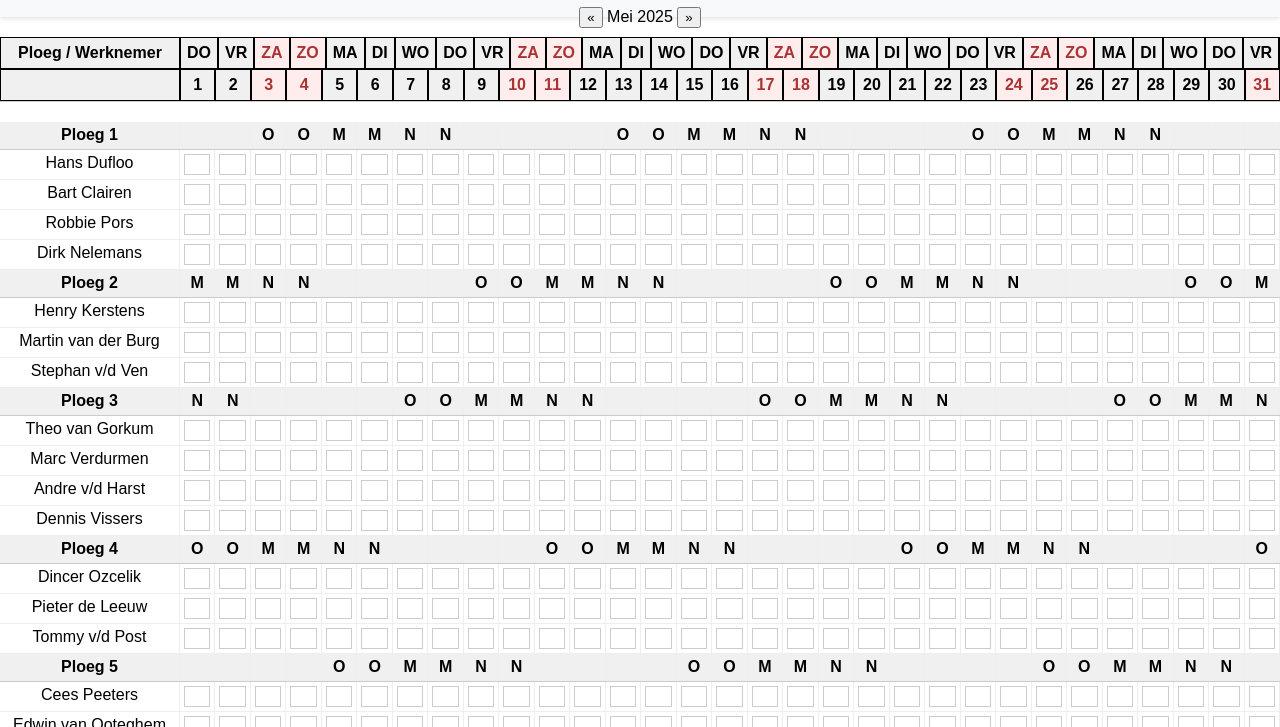
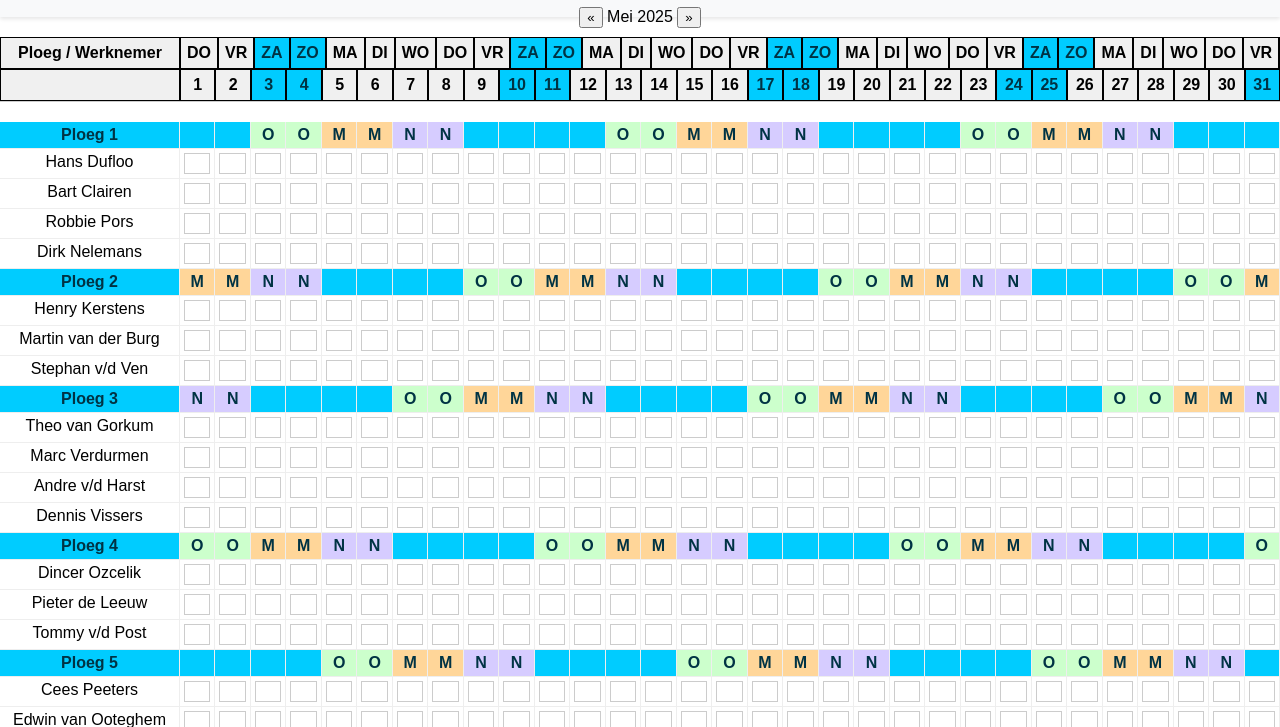
Before and after one commit to DioEdelschaap/digitaal-planbord-telwarm, a plain HTML site: page index.html in a window 1280 px wide. Shown: the part 83-810 px from the top of the page. Drawn offline with Linux system fonts and the light colour scheme.

Commit message:
rooster style kleuren aangepast naar fris en duidelijk

```diff
--- a/script.js
+++ b/script.js
@@ -14,8 +14,6 @@ const ploegOffsets = {
   "Ploeg 5": 6
 };
 const referentieDatum = new Date(2025, 0, 1); // 1 januari 2025
-
-// Maandnavigatie
 
 document.getElementById("prevMonth").addEventListener("click", () => {
   huidigeMaand--;
@@ -88,8 +86,16 @@ function laadRooster(ploegenData) {
       const offset = ploegOffsets[ploeg.ploeg] || 0;
       const index = ((dagenVerschil + offset) % standaardRooster.length + standaardRooster.length) % standaardRooster.length;
       const symbool = standaardRooster[index];
-      ploegRow.innerHTML += `<div class="cell">${symbool === '-' ? '' : symbool}</div>`;
+
+      const kleurClass = {
+        "O": "oranje",
+        "M": "blauw",
+        "N": "paars"
+      }[symbool];
+
+      ploegRow.innerHTML += `<div class="cell ${kleurClass ?? ''}">${symbool === '-' ? '' : symbool}</div>`;
     }
+
     body.appendChild(ploegRow);
 
     // Werknemersrijen met lege invulvelden
--- a/style.css
+++ b/style.css
@@ -17,7 +17,11 @@ header {
 }
 
 .title {
-  text-shadow: 2px 2px 4px rgba(0, 0, 0, 0.3);
+  text-shadow: 2px 2px 4px rgba(0, 0, 0, 0.2);
+  transition: color 0.3s ease;
+}
+.title:hover {
+  color: #007bff;
 }
 
 .month-controls {
@@ -52,10 +56,26 @@ header {
   background-color: #e9ecef;
 }
 
+#dagenRij div,
+#nummersRij div {
+  background-color: #f0f0f0;
+  border: 1px solid #000;
+  color: #000;
+  font-weight: bold;
+}
+
+.weekend {
+  background-color: #00ccff !important;  /* helder cyaan/turquoise */
+  color: #003344 !important;             /* diepblauw-grijzig */
+  font-weight: bold;
+}
+
+
+
 .grid-body {
   overflow-y: auto;
   flex: 1;
-  padding-top: 40px; /* ruimte onder kop */
+  padding-top: 40px;
 }
 
 .row {
@@ -70,11 +90,6 @@ header {
   padding: 4px;
 }
 
-.row .ploeg {
-  background-color: #f0f0f0;
-  font-weight: bold;
-}
-
 input {
   width: 100%;
   border: 1px solid #ccc;
@@ -83,22 +98,27 @@ input {
   box-sizing: border-box;
 }
 
-#dagenRij div,
-#nummersRij div {
-  background-color: #f0f0f0;         /* Lichtgrijze achtergrond */
-  border: 1px solid #000000;         /* Zwarte rasterlijnen */
-  color: #000;                       /* Optioneel: zwarte tekst */
+.cell input[type="text"]:hover {
+  background-color: #f0fff4;
+  border-color: #28a745;
+}
+
+/* Roosterletters (O, M, N) */
+.oranje {
+  background-color: #ccffcc !important;
+  font-weight: bold;
+}
+.blauw {
+  background-color: #ffd699 !important;
+  font-weight: bold;
+}
+.paars {
+  background-color: #d6ccff !important;
   font-weight: bold;
 }
 
-.row.ploeg-rij {
-  background-color: #f0f0f0;
-  font-weight: bold;
-  border-bottom: 1px solid #ccc;
-}
-
-.weekend {
-  background-color: #ffecec !important;  /* zachtroze achtergrond */
-  color: #a33 !important;                /* optioneel: donkerrode tekst */
+.ploeg-rij {
+  background-color: #00ccff;     /* fris turquoise */
+  color: #003344;                /* goed leesbare donkerblauwe tekst */
   font-weight: bold;
 }
```
